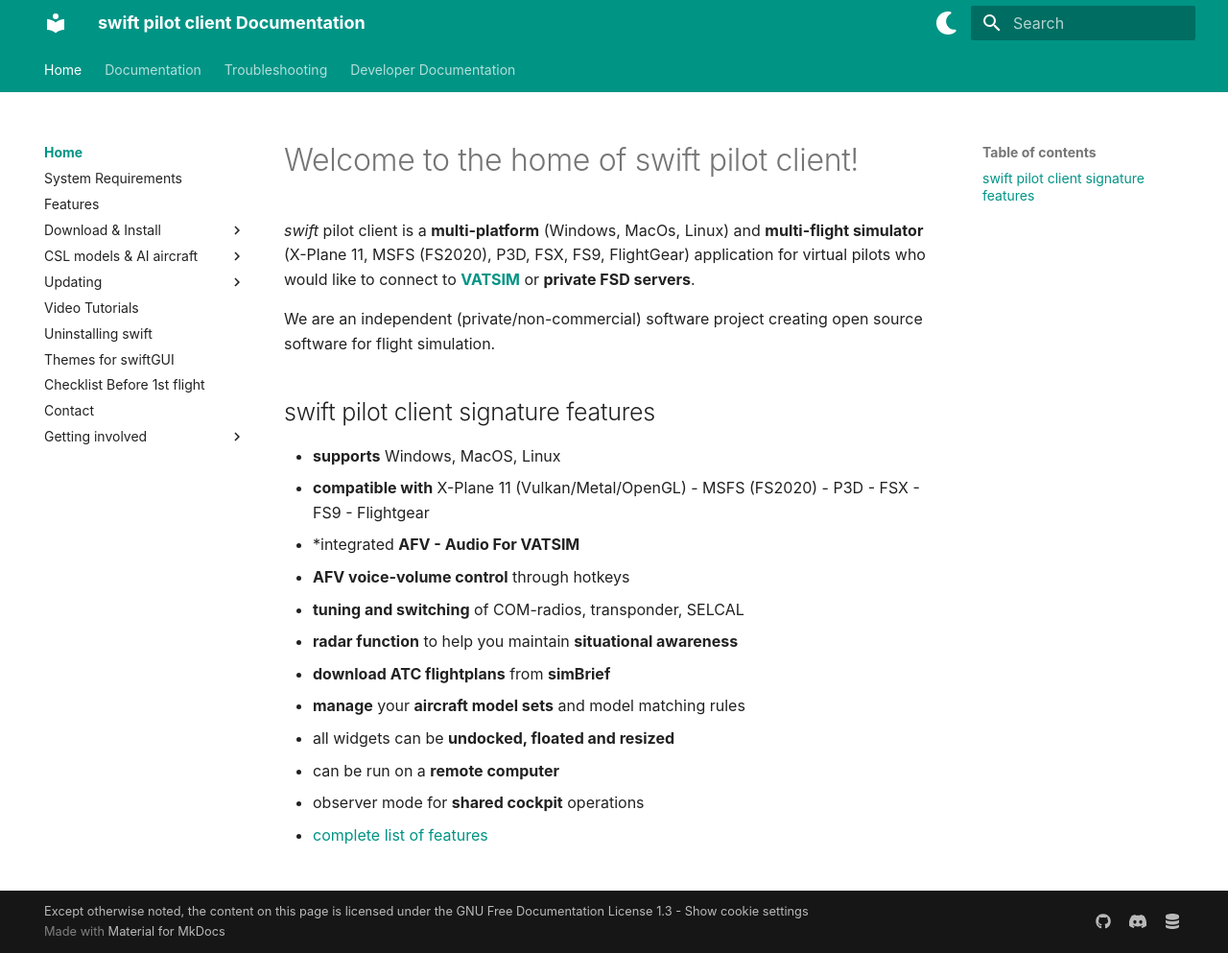
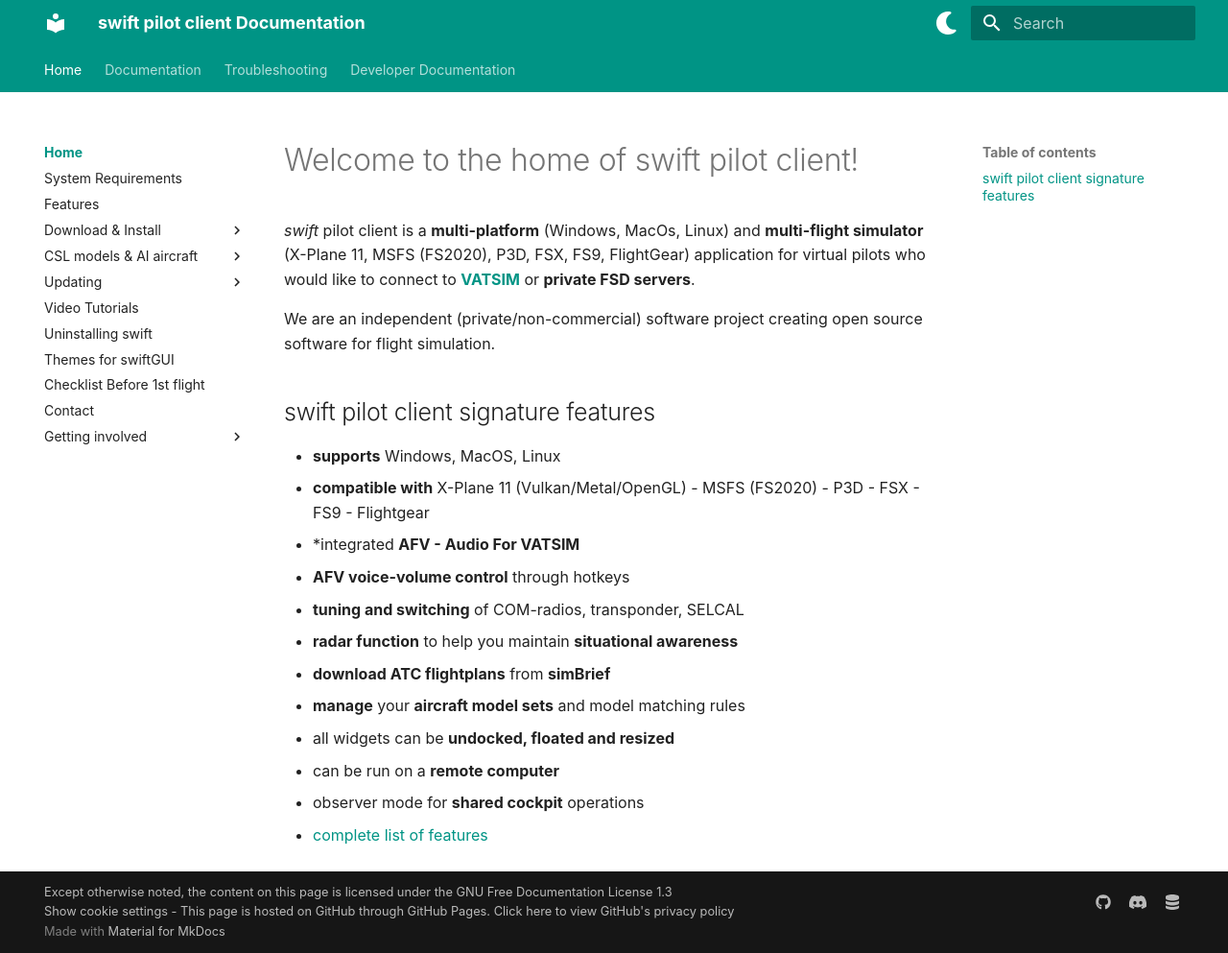
Before and after one commit to swift-project/docs, an MkDocs documentation site: the page built from docs/index.md, in a window 1280 px wide and 993 px high. Shown: the whole window at 96% size. Built offline with MkDocs 1.6.1 and Material for MkDocs 9.7.7, drawn with Linux system fonts in a browser that asks for light colours.

Commit message:
Add link to privacy policy

```diff
--- a/mkdocs.yml
+++ b/mkdocs.yml
@@ -269,7 +269,9 @@ extra:
     actions:
       - accept
 
-copyright: Except otherwise noted, the content on this page is licensed under the GNU Free Documentation License 1.3 - <a href="#__consent">Show cookie settings</a>
+copyright: Except otherwise noted, the content on this page is licensed under the GNU Free Documentation License 1.3
+           <br>
+           <a href="#__consent">Show cookie settings</a> - This page is hosted on GitHub through GitHub Pages. <a href="https://docs.github.com/en/github/site-policy/github-privacy-statement">Click here to view GitHub's privacy policy</a>
 
 markdown_extensions:
   - attr_list
```
